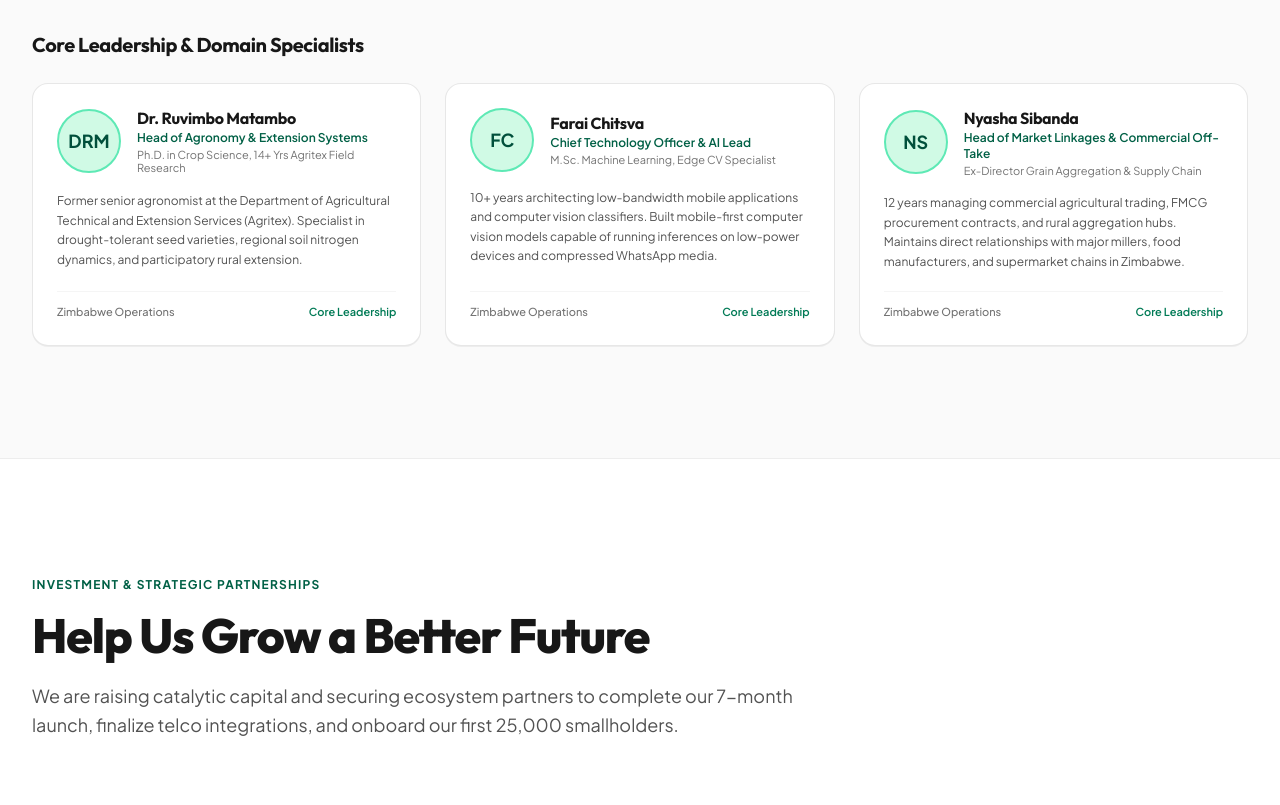
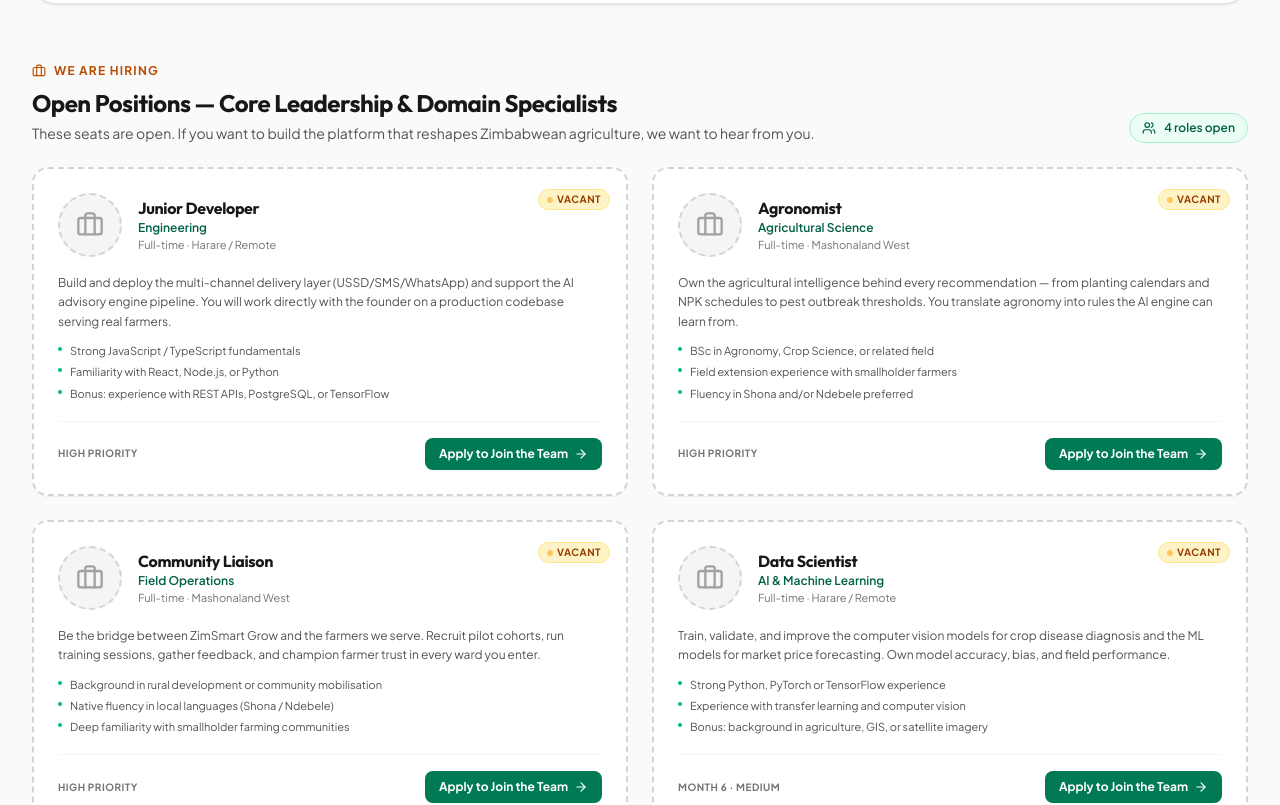
Before and after one commit to tynochaga25/ZimSmartGrow, a React (Vite) app: page / in a window 1280 px wide. Shown: the part 10820-11625 px from the top of the page. Built offline with nearby package versions, Linux system fonts and the light colour scheme.

Commit message:
Initial commit

```diff
--- a/src/components/TeamSection.tsx
+++ b/src/components/TeamSection.tsx
@@ -1,10 +1,77 @@
 import React from 'react';
-import { Linkedin, Mail, ExternalLink, Award, Sparkles } from 'lucide-react';
+import { Linkedin, Mail, Sparkles, Briefcase, ArrowRight, Users } from 'lucide-react';
 import { TEAM_MEMBERS } from '../data/agriData.ts';
+
+// Vacant positions to be filled — derived from Business Plan Sections 12.1 & 12.4
+const OPEN_POSITIONS = [
+  {
+    id: 'junior-developer',
+    role: 'Junior Developer',
+    department: 'Engineering',
+    priority: 'High Priority',
+    type: 'Full-time · Harare / Remote',
+    summary:
+      'Build and deploy the multi-channel delivery layer (USSD/SMS/WhatsApp) and support the AI advisory engine pipeline. You will work directly with the founder on a production codebase serving real farmers.',
+    requirements: [
+      'Strong JavaScript / TypeScript fundamentals',
+      'Familiarity with React, Node.js, or Python',
+      'Bonus: experience with REST APIs, PostgreSQL, or TensorFlow',
+    ],
+  },
+  {
+    id: 'agronomist',
+    role: 'Agronomist',
+    department: 'Agricultural Science',
+    priority: 'High Priority',
+    type: 'Full-time · Mashonaland West',
+    summary:
+      'Own the agricultural intelligence behind every recommendation — from planting calendars and NPK schedules to pest outbreak thresholds. You translate agronomy into rules the AI engine can learn from.',
+    requirements: [
+      'BSc in Agronomy, Crop Science, or related field',
+      'Field extension experience with smallholder farmers',
+      'Fluency in Shona and/or Ndebele preferred',
+    ],
+  },
+  {
+    id: 'community-liaison',
+    role: 'Community Liaison',
+    department: 'Field Operations',
+    priority: 'High Priority',
+    type: 'Full-time · Mashonaland West',
+    summary:
+      'Be the bridge between ZimSmart Grow and the farmers we serve. Recruit pilot cohorts, run training sessions, gather feedback, and champion farmer trust in every ward you enter.',
+    requirements: [
+      'Background in rural development or community mobilisation',
+      'Native fluency in local languages (Shona / Ndebele)',
+      'Deep familiarity with smallholder farming communities',
+    ],
+  },
+  {
+    id: 'data-scientist',
+    role: 'Data Scientist',
+    department: 'AI & Machine Learning',
+    priority: 'Month 6 · Medium',
+    type: 'Full-time · Harare / Remote',
+    summary:
+      'Train, validate, and improve the computer vision models for crop disease diagnosis and the ML models for market price forecasting. Own model accuracy, bias, and field performance.',
+    requirements: [
+      'Strong Python, PyTorch or TensorFlow experience',
+      'Experience with transfer learning and computer vision',
+      'Bonus: background in agriculture, GIS, or satellite imagery',
+    ],
+  },
+];
 
 export const TeamSection: React.FC = () => {
   const founder = TEAM_MEMBERS[0];
-  const leadership = TEAM_MEMBERS.slice(1);
+
+  // Pre-filled mailto helper — routes all applications to the founder inbox
+  const applyMailto = (role: string) =>
+    `mailto:tynochagaka@gmail.com?subject=${encodeURIComponent(
+      `Application: ${role} — ZimSmart Grow`
+    )}&body=${encodeURIComponent(
+      `Hello Tinotenda,\n\nI would like to apply for the ${role} role at ZimSmart Grow.\n\nFull name:\nLocation:\nRelevant experience:\nLinkedIn / Portfolio:\n\n[Attach CV below]\n`
+    )}`;
 
   return (
     <section id="team" className="py-20 lg:py-28 bg-neutral-50 border-b border-neutral-200/60">
@@ -18,7 +85,7 @@
             The Team Behind the Mission
           </h2>
           <p className="mt-4 text-base sm:text-lg text-neutral-600 leading-relaxed">
-            A potent combination of software engineering, frontline agricultural extension, edge machine learning, and commercial grain commodity trading.
+            Founded and led by Tinotenda Chagaka. We are actively assembling a small, exceptional team across engineering, agronomy, and field operations — the kind of people who want to build infrastructure for the farmers the digital revolution left behind.
           </p>
         </div>
 
@@ -96,47 +163,113 @@
           </div>
         </div>
 
-        {/* Core Team Roster (Circular profile cards) */}
+        {/* Open Positions — We're Hiring */}
         <div>
-          <h3 className="text-xl font-bold text-neutral-900 mb-6">
-            Core Leadership & Domain Specialists
-          </h3>
-          <div className="grid grid-cols-1 md:grid-cols-3 gap-6">
-            {leadership.map((member, idx) => (
+          <div className="flex flex-col sm:flex-row sm:items-end sm:justify-between gap-3 mb-6">
+            <div>
+              <div className="inline-flex items-center gap-2 text-xs font-bold text-amber-700 uppercase tracking-widest mb-2">
+                <Briefcase className="w-3.5 h-3.5" />
+                <span>We Are Hiring</span>
+              </div>
+              <h3 className="text-xl sm:text-2xl font-bold text-neutral-900">
+                Open Positions — Core Leadership & Domain Specialists
+              </h3>
+              <p className="mt-1 text-sm text-neutral-600">
+                These seats are open. If you want to build the platform that reshapes Zimbabwean agriculture, we want to hear from you.
+              </p>
+            </div>
+            <div className="shrink-0 inline-flex items-center gap-2 text-xs font-semibold text-emerald-800 bg-emerald-50 border border-emerald-200 rounded-full px-3 py-1.5">
+              <Users className="w-3.5 h-3.5" />
+              <span>{OPEN_POSITIONS.length} roles open</span>
+            </div>
+          </div>
+
+          <div className="grid grid-cols-1 md:grid-cols-2 gap-6">
+            {OPEN_POSITIONS.map((position) => (
               <div
-                key={member.name}
-                className="bg-white rounded-2xl border border-neutral-200/90 p-6 flex flex-col justify-between hover:border-emerald-300 transition-colors shadow-2xs"
+                key={position.id}
+                className="group relative bg-white rounded-2xl border-2 border-dashed border-neutral-300 hover:border-emerald-500 p-6 flex flex-col justify-between transition-all shadow-2xs hover:shadow-md"
               >
+                {/* Vacant badge */}
+                <div className="absolute top-4 right-4">
+                  <span className="inline-flex items-center gap-1 text-[10px] font-bold uppercase tracking-wider text-amber-800 bg-amber-100 border border-amber-200 rounded-full px-2 py-0.5">
+                    <span className="w-1.5 h-1.5 rounded-full bg-amber-500 animate-pulse" />
+                    Vacant
+                  </span>
+                </div>
+
                 <div>
-                  {/* Clean circular avatar with role-specific tone */}
+                  {/* Header with placeholder avatar */}
                   <div className="flex items-center gap-4 mb-4">
-                    <div className="w-16 h-16 rounded-full bg-emerald-100 text-emerald-900 font-bold text-lg flex items-center justify-center shrink-0 border-2 border-emerald-300">
-                      {member.name.split(' ').map(n => n[0]).join('')}
+                    <div className="w-16 h-16 rounded-full bg-neutral-100 border-2 border-dashed border-neutral-300 flex items-center justify-center shrink-0 text-neutral-400 group-hover:text-emerald-600 group-hover:border-emerald-400 transition-colors">
+                      <Briefcase className="w-7 h-7" />
                     </div>
-                    <div>
+                    <div className="pr-16">
                       <h4 className="text-base font-bold text-neutral-900 leading-tight">
-                        {member.name}
+                        {position.role}
                       </h4>
                       <div className="text-xs font-semibold text-emerald-800 mt-0.5">
-                        {member.role}
+                        {position.department}
                       </div>
                       <div className="text-[11px] text-neutral-500 mt-0.5 leading-tight">
-                        {member.credentials}
+                        {position.type}
                       </div>
                     </div>
                   </div>
 
                   <p className="text-xs text-neutral-600 leading-relaxed mt-2">
-                    {member.bio}
+                    {position.summary}
                   </p>
+
+                  <ul className="mt-3 space-y-1.5">
+                    {position.requirements.map((req) => (
+                      <li
+                        key={req}
+                        className="flex items-start gap-2 text-[11px] text-neutral-600 leading-snug"
+                      >
+                        <span className="mt-1 w-1 h-1 rounded-full bg-emerald-500 shrink-0" />
+                        <span>{req}</span>
+                      </li>
+                    ))}
+                  </ul>
                 </div>
 
-                <div className="mt-5 pt-3 border-t border-neutral-100 flex items-center justify-between text-[11px] text-neutral-500 font-medium">
-                  <span>Zimbabwe Operations</span>
-                  <span className="text-emerald-700 font-semibold">Core Leadership</span>
+                {/* Footer with priority + Apply CTA */}
+                <div className="mt-5 pt-4 border-t border-neutral-100">
+                  <div className="flex items-center justify-between gap-3">
+                    <span className="text-[10px] uppercase tracking-wider font-bold text-neutral-500">
+                      {position.priority}
+                    </span>
+                    <a
+                      href={applyMailto(position.role)}
+                      className="inline-flex items-center gap-1.5 text-xs font-bold text-white bg-emerald-700 hover:bg-emerald-800 rounded-lg px-3.5 py-2 transition-colors shadow-xs"
+                    >
+                      <span>Apply to Join the Team</span>
+                      <ArrowRight className="w-3.5 h-3.5" />
+                    </a>
+                  </div>
                 </div>
               </div>
             ))}
+          </div>
+
+          {/* General application fallback */}
+          <div className="mt-8 bg-emerald-50/60 border border-emerald-200 rounded-2xl p-6 sm:p-7 flex flex-col sm:flex-row sm:items-center sm:justify-between gap-4">
+            <div>
+              <h4 className="text-sm sm:text-base font-bold text-neutral-900">
+                Don't see the right role yet?
+              </h4>
+              <p className="text-xs sm:text-sm text-neutral-600 mt-1 max-w-2xl">
+                We are always looking for exceptional agronomists, engineers, data scientists, and field operators. Send us a general application and tell us how you want to contribute.
+              </p>
+            </div>
+            <a
+              href={applyMailto('General Application')}
+              className="inline-flex items-center justify-center gap-2 text-sm font-bold text-emerald-800 bg-white border border-emerald-300 hover:bg-emerald-100 rounded-lg px-4 py-2.5 transition-colors shrink-0"
+            >
+              <Mail className="w-4 h-4" />
+              <span>Send General Application</span>
+            </a>
           </div>
         </div>
       </div>
```
